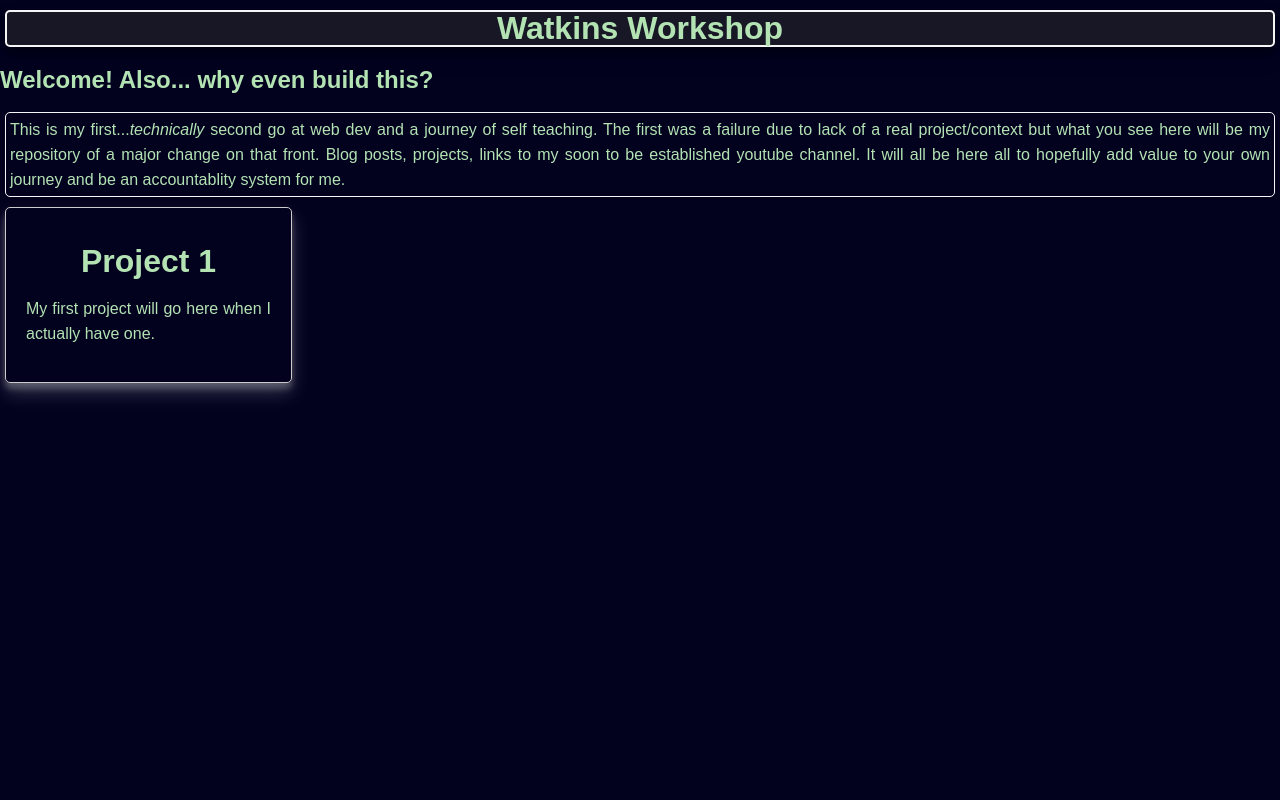
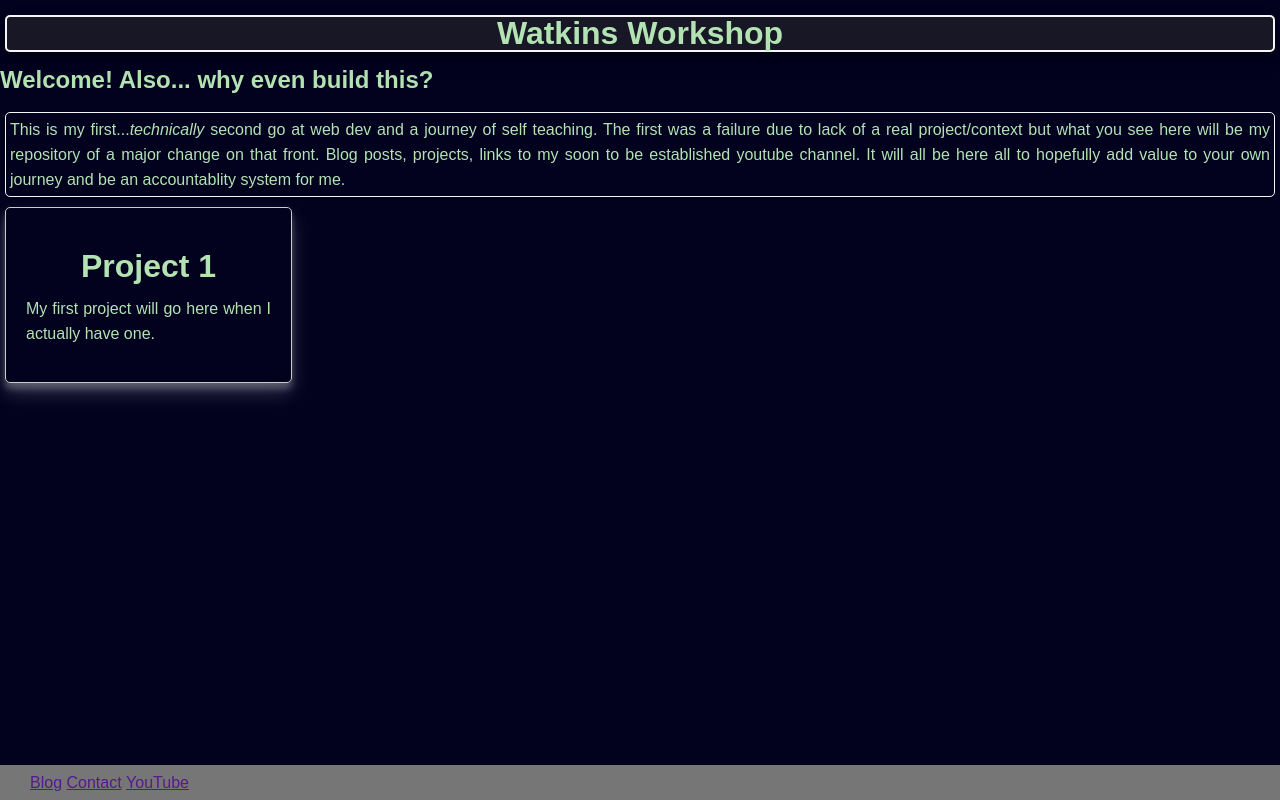
Before and after one commit to pencilvester128/pencilvester128.github.io, a plain HTML site: page index.html in a window 1280 px wide. Drawn offline with Linux system fonts and the light colour scheme.

Commit message:
Positioning and fixed nav bar
Played with positioning a little, thought I think I could and should try out float somewhere here. I added a nav list, couldn't get it centered yet, but it is fixed on the bottom and will scroll with the window.

```diff
--- a/App/CSS/style.css
+++ b/App/CSS/style.css
@@ -45,8 +45,28 @@ html {
   font-weight: 50;
 }
 
+#navbar {
+  position: fixed;
+  bottom: 0px;
+  left: 0px;
+
+
+      width: 100%;
+      background-color: #767676;
+    }
+
+nav ul {
+  margin: 0px;
+  padding: 5px 0px 5px 30px;
+}
+nav li {
+  display: inline;
+}
+
 h1 {
   text-align: center;
+  position: relative;
+  top: 5px;
 }
 
 p {
--- a/index.html
+++ b/index.html
@@ -12,6 +12,13 @@
 
 <body>
     <h1 class="titleCard">Watkins Workshop</h1>
+    <nav id="navbar">
+        <ul>
+          <li><a href="">Blog</a></li>
+          <li><a href="">Contact</a></li>
+          <li><a href="">YouTube</a></li>
+        </ul>
+      </nav>
     <h2>Welcome! Also... why even build this?</h2>
     <p class="fullCard">This is my first...<em>technically</em> second go at web dev and a journey of self teaching. The first was a failure due to lack of a real project/context but what you see here will be my repository of a major change on that front. Blog posts, projects, links to my soon to be established youtube channel. It will all be here all to hopefully add value to your own journey and be an accountablity system for me.</p>
 
```
